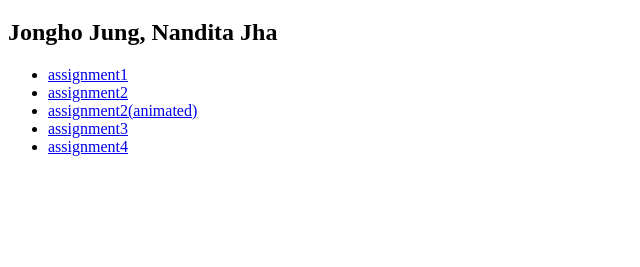
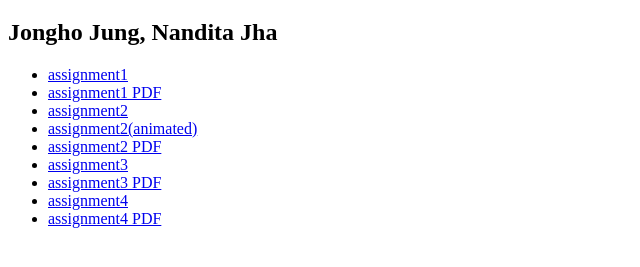
Before and after one commit to Jung95/IV22, a plain HTML site: page index.html in a window 1280 px wide. Shown: the part 61-328 px from the top of the page, without its empty margins (0-640 px from the left). Drawn offline with Linux system fonts and the light colour scheme.

Commit message:
add link to pdf

```diff
--- a/index.html
+++ b/index.html
@@ -11,10 +11,14 @@
     <h2>Jongho Jung, Nandita Jha</h2>
     <ul>
         <li><a href="./assignment01/impl/index.html">assignment1</a></li>
+        <li><a href="./assignment01/IVVA_1.pdf">assignment1 PDF</a></li>
         <li><a href="./assignment02/impl/index.html">assignment2</a></li>
         <li><a href="./assignment02/impl_animated/index.html">assignment2(animated)</a></li>
+        <li><a href="./assignment02/IVVA_2.pdf">assignment2 PDF</a></li>
         <li><a href="./assignment03/impl/index.html">assignment3</a></li>
+        <li><a href="./assignment03/IVVA_3.pdf">assignment3 PDF</a></li>
         <li><a href="./assignment04/impl/index.html">assignment4</a></li>
+        <li><a href="./assignment04/IVVA_4.pdf">assignment4 PDF</a></li>
     </ul>
 </body>
 </html>
```
